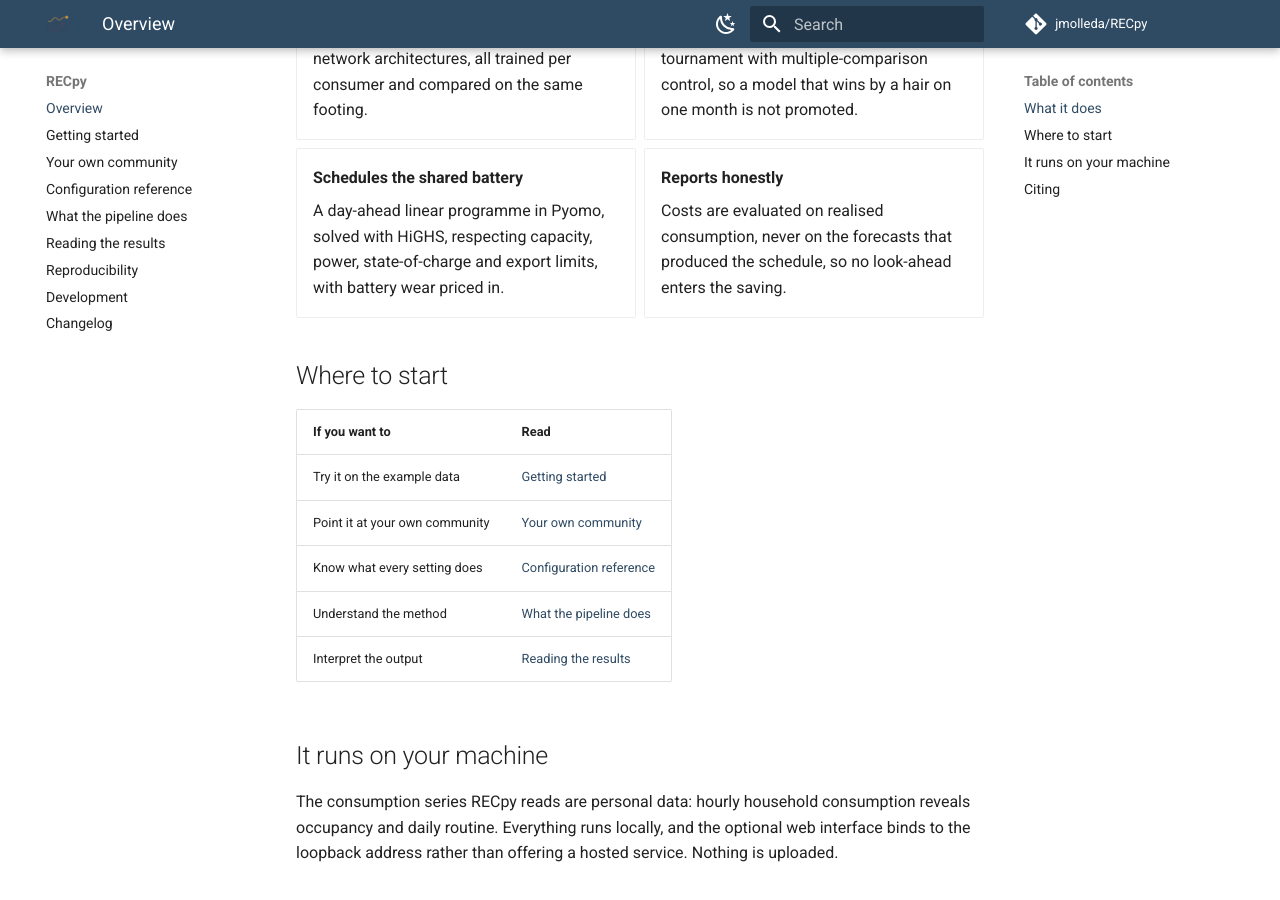
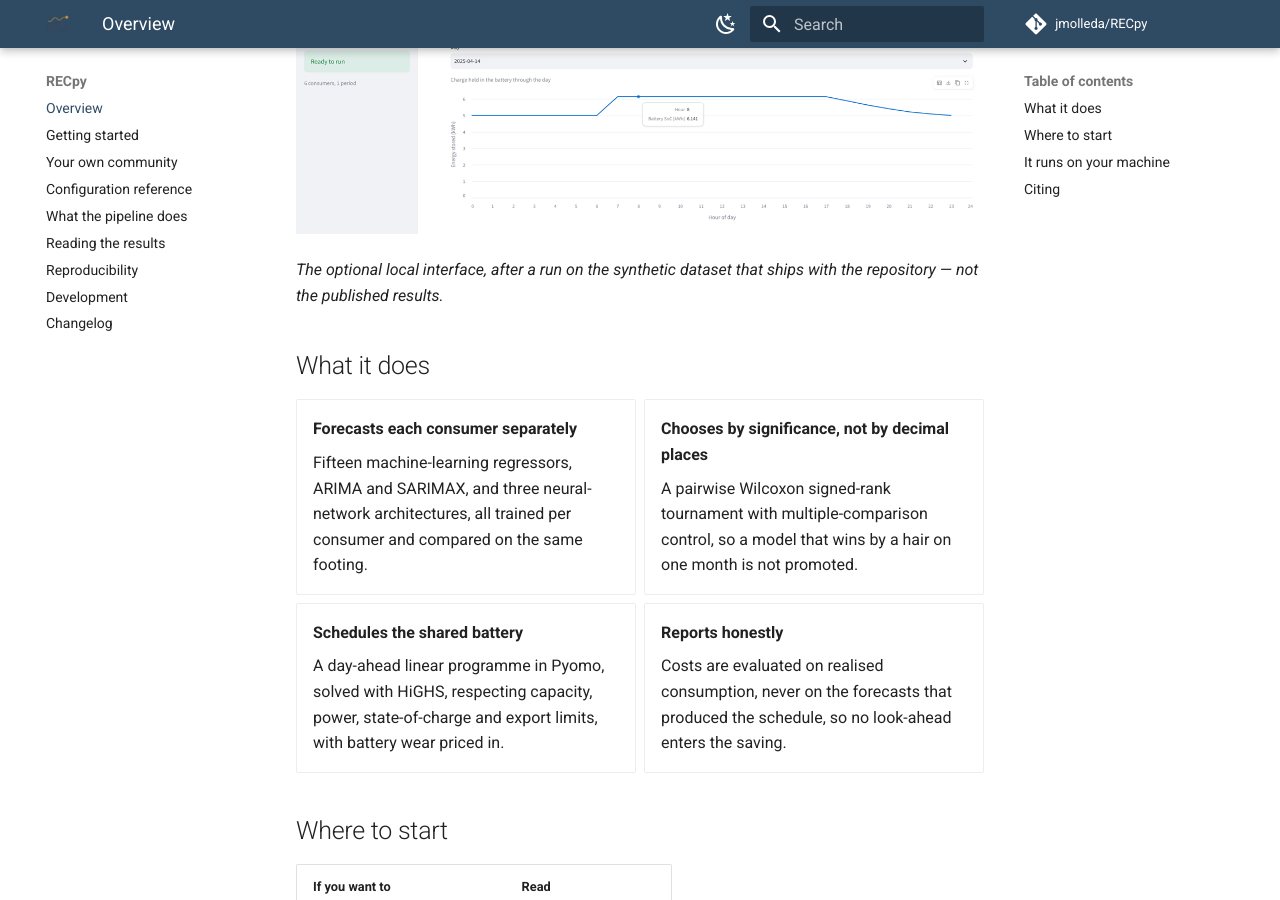
Before and after one commit to jmolleda/RECpy, an MkDocs documentation site: the page built from docs/index.md, in a window 1280 px wide and 900 px high, scrolled down 640 px. Built offline with MkDocs 1.6.1 and Material for MkDocs 9.7.7, drawn with Linux system fonts in a browser that asks for light colours; comment, search, counter and statistics services are not loaded.

Commit message:
Show the web front end in the README and the docs
The screenshot is from a run on a synthetic dataset.

```diff
--- a/docs/index.md
+++ b/docs/index.md
@@ -16,6 +16,10 @@ forecasting model, chosen on its own data**, by comparing candidates with a
 statistical test rather than by picking the lowest error. The winner's forecasts
 then drive a linear programme that schedules the shared battery against hourly
 prices, and the result is costed against what actually happened.
+
+![RECpy's local web front end](assets/screenshot.png)
+
+*The optional local interface, after a run on the synthetic dataset that ships with the repository — not the published results.*
 
 ## What it does
 
```
Also changed, not shown: README.md (+4 -0 lines), docs/assets/screenshot.png (added).
